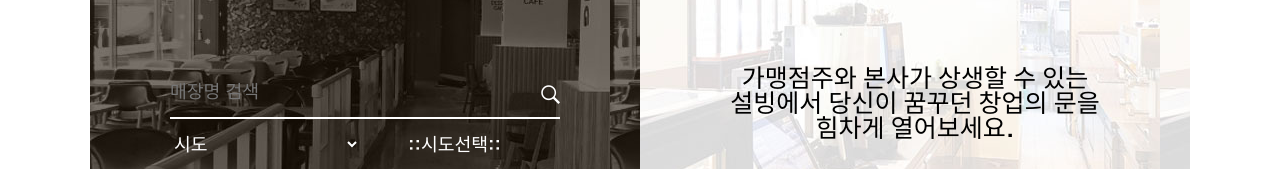
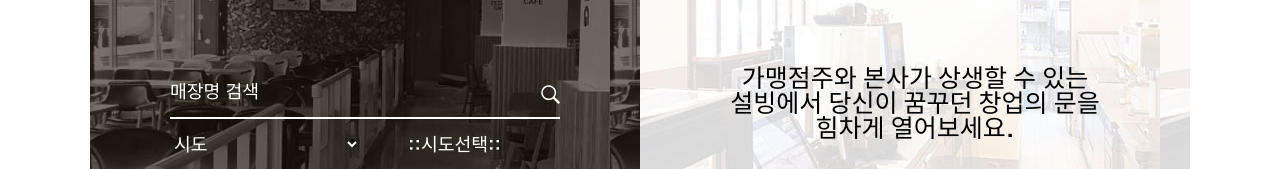
Before and after one commit to hakmm/pf10, a plain HTML site: page index.html in a window 1280 px wide. Shown: the part 2927-3096 px from the top of the page. Drawn offline with nearby package versions, Linux system fonts and the light colour scheme; files whose address does not match are found by name.

Commit message:
Update brand.css

```diff
--- a/css/brand.css
+++ b/css/brand.css
@@ -184,12 +184,15 @@
 #evt-new .store .store-search > div form input {
     border:0;
     border-bottom: 2px solid #fff;
-    color:#fff;
     font-size:1.14285em;
     width:100%;
     line-height:50px;
     height: 50px;
     background: none;
+}
+
+#evt-new .store .store-search > div form input::placeholder {
+    color : #fff;
 }
 
 #evt-new .store .store-search > div form button {
```
